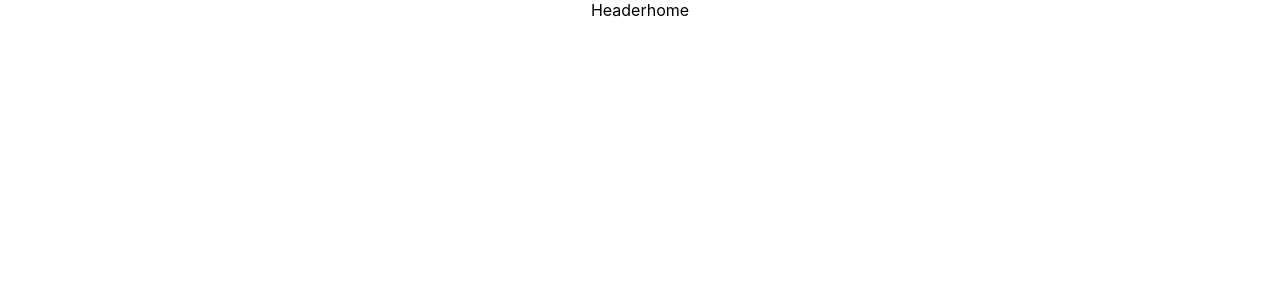
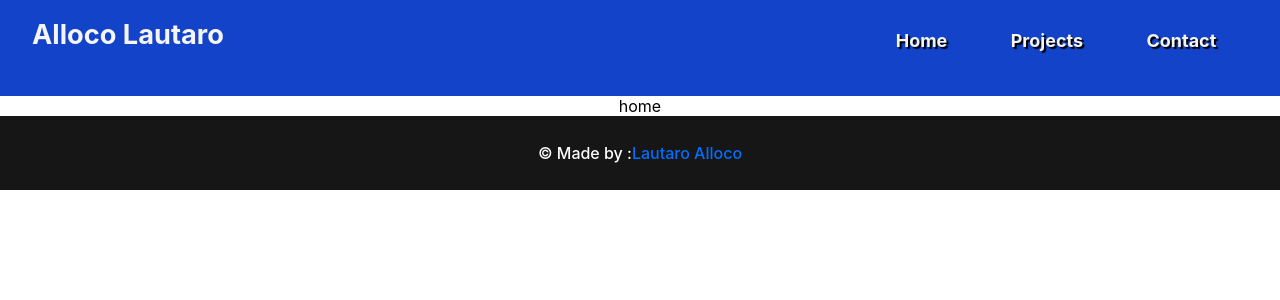
Before and after one commit to Daniel-Wonders/portfolio, a React (Create React App) app in the folder my-app/: page / in a window 1280 px wide. Shown: the top 300 px of the page. Built offline with nearby package versions, Linux system fonts and the light colour scheme.

Commit message:
"finished" header and footer

```diff
--- a/my-app/src/App.js
+++ b/my-app/src/App.js
@@ -1,11 +1,12 @@
 import './App.css';
 import {BrowserRouter,Outlet,Route,Routes} from 'react-router-dom'
+import Layout from "./pages/Layout"
 function App() {
   return (
     <div className="App">
       <BrowserRouter>
         <Routes>
-          <Route path="" element={<>Header<Outlet/></>}>
+          <Route path="" element={<Layout />}>
             <Route index element={<>home</>}/>
             <Route path='projects' element={<>projects</>}/>
             <Route path='contact' element={<>contact</>}/>
--- a/my-app/src/index.css
+++ b/my-app/src/index.css
@@ -1,3 +1,55 @@
+html{
+  box-sizing: border-box;
+  text-align: center;
+
+}
+
+header{
+  margin-top: none;
+  height: max-content;
+  background-color: #1343c9;
+  display: flex;
+
+}
+
+#name{
+  color: whitesmoke;
+  padding-left: 2rem;
+  font-size: 1.7rem;
+}
+
+ul{
+  margin-top: 0px;
+  margin-left: auto;
+  margin-right: 2rem;
+  display: flex;
+  flex-direction: row;
+  width: 30vw;
+  height: 10vh;
+}
+
+li{
+  color: whitesmoke;
+  display: flex;
+  display: block;
+  margin:auto auto;
+  font-weight: 700;
+  text-decoration: none;
+  font-size: large;
+}
+
+.nav-link{
+  text-decoration: none;
+  color: whitesmoke;
+  text-shadow: 2px 2px 1px rgb(0, 0, 0);
+}
+
+.nav-link:hover {
+  color: rgb(141, 141, 141); /* Text color on hover */
+
+  cursor: pointer; /* Pointer cursor on hover */
+}
+
 body {
   margin: 0;
   font-family: -apple-system, BlinkMacSystemFont, 'Segoe UI', 'Roboto', 'Oxygen',
@@ -11,3 +63,24 @@ code {
   font-family: source-code-pro, Menlo, Monaco, Consolas, 'Courier New',
     monospace;
 }
+
+footer {
+  background-color: #161616;
+  color: #ffffff;
+  height: 74px;
+  display: flex;
+  flex-shrink: 0;
+  justify-content: center;
+  align-items: center;
+  margin-top: auto;
+  font-weight: 500;
+}
+
+#footerLink{
+  color: #006eff;
+  text-decoration: none;
+}
+#footerLink:hover{
+  color: #57a0ff;
+  text-decoration: none;
+}
--- /dev/null
+++ b/my-app/src/pages/Layout.jsx
@@ -0,0 +1,24 @@
+import React from "react";
+import { NavLink, Outlet } from "react-router-dom";
+
+export default function Layout() {
+    return (
+        <>
+            <header>
+                <h1 id="name">Alloco Lautaro</h1>
+                <ul>
+                    <li><NavLink to="/" end className="nav-link">Home</NavLink></li>
+                    <li><NavLink to="/projects" className="nav-link">Projects</NavLink></li>
+                    <li><NavLink to="/contact" className="nav-link">Contact</NavLink></li>
+                </ul>
+            </header>
+            <main>
+                <Outlet />
+            </main>
+            <footer>
+            © Made by :
+                <a id="footerLink" target="blank_" href="https://www.linkedin.com/in/lautaro-alloco/">Lautaro Alloco</a>
+            </footer>
+        </>
+    );
+}
```
